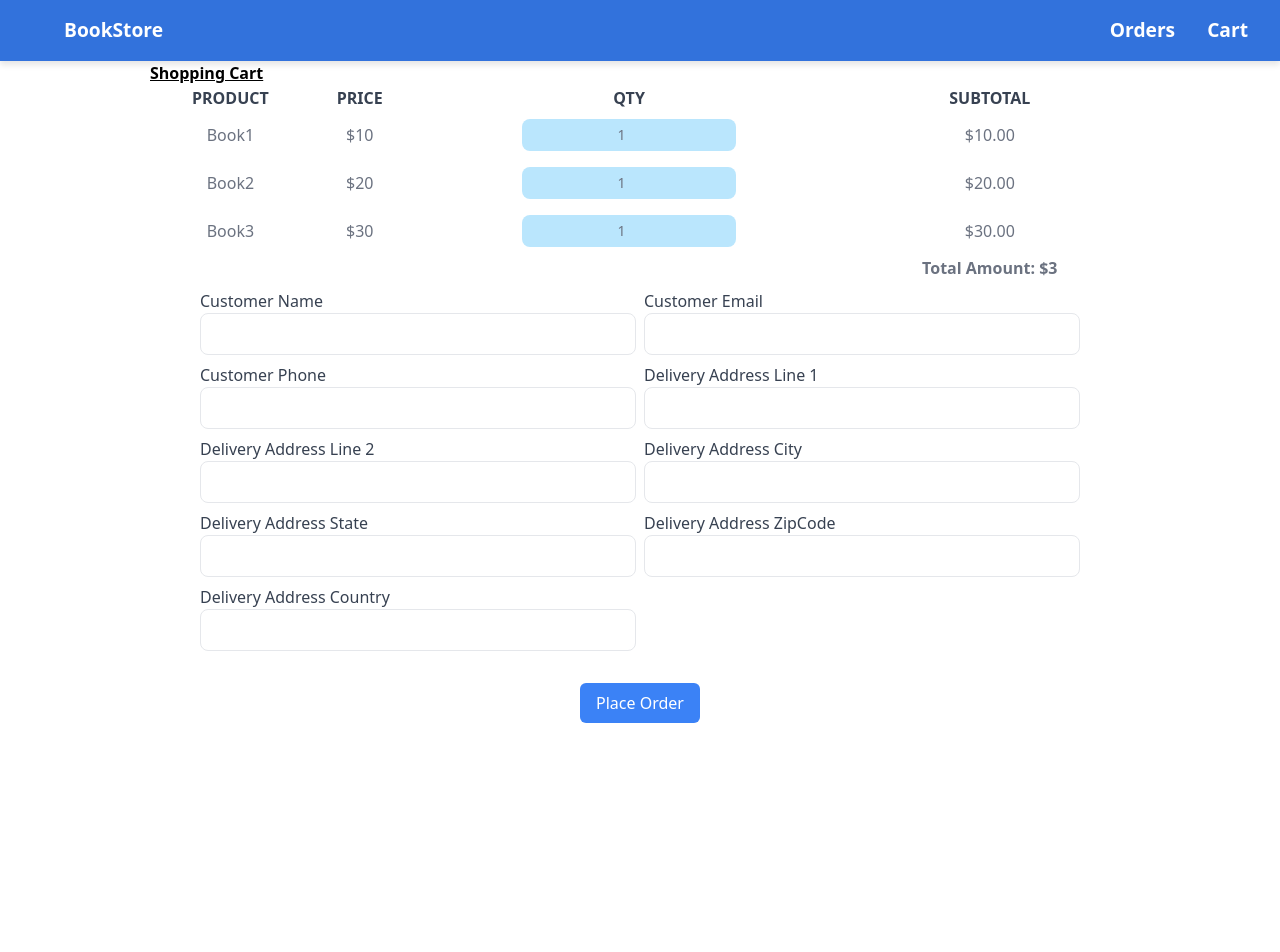
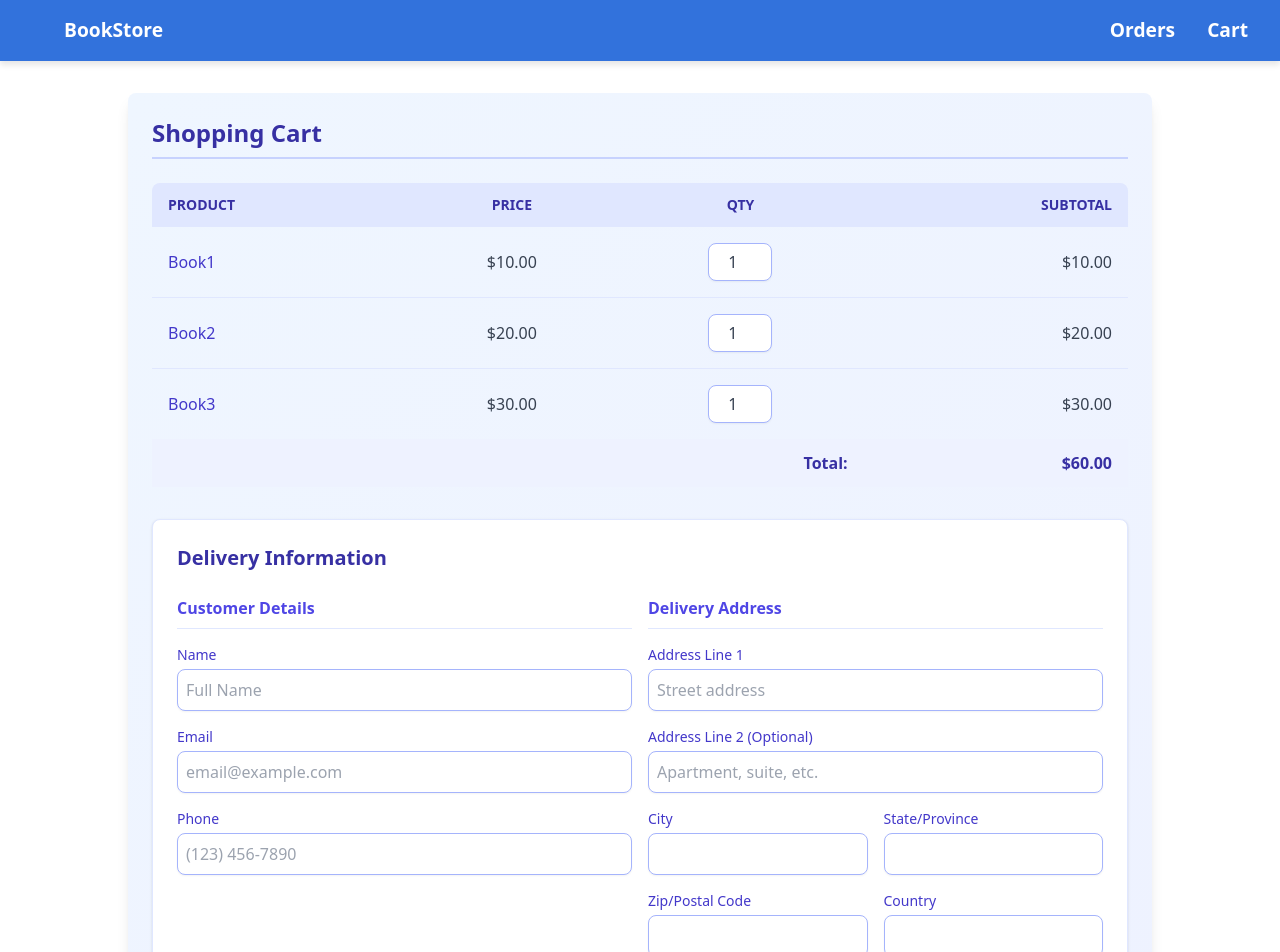
Before and after one commit to Anvesh-kn/bookstore, a React (Vite) app in the folder book-ui/: page /cart in a window 1280 px wide. Shown: the top 952 px of the page. Before the commit the page ends 800 px from the top, so only its background shows below. Built offline with nearby package versions, Linux system fonts and the light colour scheme.

Commit message:
adding styling to cart page better

```diff
--- a/book-ui/src/components/cart/CartComponent.tsx
+++ b/book-ui/src/components/cart/CartComponent.tsx
@@ -7,36 +7,36 @@ function CartComponent() {
         {id: "1", title: "Book1", price: 10, quantity: 1},
         {id: "2", title: "Book2", price: 20, quantity: 1},
         {id: "3", title: "Book3", price: 30, quantity: 1},
-    ];
+];
+    const totalAmount = cartItems.reduce((sum, item) => sum + (item.price * item.quantity), 0);
+
     const cartComponentItems = cartItems.map((cartItem) => {
         return (<CartItemComponent key={cartItem.id} cartItem={cartItem}></CartItemComponent>);
     });
     return (
-        <div className="relative   sm:rounded-lg size-400 mx-[150px]">
-            <h3 className="font-bold underline">Shopping Cart</h3>
-            <div>
-                <table className="table-auto size-full text-gray-500 dark:text-gray-400">
-                    <thead className="text-gray-700 uppercase ">
+        <div className="bg-gradient-to-br from-blue-50 to-indigo-50 p-6 rounded-lg shadow-lg max-w-5xl mx-auto my-8">
+            <h3 className="text-2xl font-bold text-indigo-800 mb-6 pb-2 border-b-2 border-indigo-200">Shopping Cart</h3>
+            <div className="overflow-x-auto">
+                <table className="w-full text-gray-700 mb-8">
+                    <thead className="bg-indigo-100 text-indigo-800 uppercase text-sm">
                     <tr>
-                        <th>Product</th>
-                        <th>Price</th>
-                        <th>Qty</th>
-                        <th>Subtotal</th>
+                        <th className="py-3 px-4 rounded-tl-lg text-left">Product</th>
+                        <th className="py-3 px-4 text-center">Price</th>
+                        <th className="py-3 px-4 text-center">Qty</th>
+                        <th className="py-3 px-4 rounded-tr-lg text-right">Subtotal</th>
                     </tr>
                     </thead>
-                    <tbody>
+                    <tbody className="divide-y divide-indigo-100">
                     {cartComponentItems}
                     </tbody>
                     <tfoot>
-                    <tr>
-                        <th></th>
-                        <th></th>
-                        <th></th>
-                        <th>Total Amount: ${3}</th>
+                    <tr className="bg-indigo-50">
+                        <th colSpan={2} className="py-3 px-4"></th>
+                        <th className="py-3 px-4 text-right font-bold text-indigo-800">Total:</th>
+                        <th className="py-3 px-4 text-right font-bold text-indigo-800">${totalAmount.toFixed(2)}</th>
                     </tr>
                     </tfoot>
                 </table>
-
             </div>
             <CartFormComponent/>
         </div>
--- a/book-ui/src/components/cart/CartFormComponent.tsx
+++ b/book-ui/src/components/cart/CartFormComponent.tsx
@@ -6,54 +6,74 @@ function CartFormComponent() {
         deliveryAddress: {addressLine1: "", addressLine2: "", city: "", state: "", zipCode: "", country: ""},
     });
 
+    const inputClass = "w-full p-2 border border-indigo-300 rounded-lg text-gray-700"+
+    "focus:ring-2 focus:ring-indigo-500 focus:border-indigo-500"+
+    "bg-white shadow-sm";
+    const labelClass = "block text-indigo-700 font-medium mb-1 text-sm";
+    return (
+        <div className="bg-white p-6 rounded-lg shadow border border-indigo-100">
+            <h4 className="text-xl font-bold text-indigo-800 mb-6">Delivery Information</h4>
+            <form className="space-y-6">
+                <div className="grid grid-cols-1 md:grid-cols-2 gap-4">
+                    <div className="space-y-4">
+                        <h5 className="font-semibold text-indigo-600 pb-2 border-b border-indigo-100">Customer Details</h5>
+                        <div>
+                            <label className={labelClass}>Name</label>
+                            <input type="text" className={inputClass} value={formData.customer.name} placeholder="Full Name"/>
+                        </div>
+                        <div>
+                            <label className={labelClass}>Email</label>
+                            <input type="email" className={inputClass} value={formData.customer.email} placeholder="email@example.com"/>
+                        </div>
+                        <div>
+                            <label className={labelClass}>Phone</label>
+                            <input type="text" className={inputClass} value={formData.customer.phone} placeholder="(123) 456-7890"/>
+                        </div>
+                    </div>
 
-    const inputClass = " p-2 border rounded-lg focus:ring-2 focus:ring-blue-400 ";
-    const labelClass = "block text-gray-700 font-medium";
-    const gridClass = "grid grid-cols-2 justify-center gap-2";
-    const gridDivClass = "grid ";
-    return (
-        <div className="max-w-4xl mx-auto p-2">
-            <form className="grid grid-row gap-4">
-                <div className={gridClass}>
-                    <div className={gridDivClass}>
-                        <label className={labelClass}>Customer Name</label>
-                        <input type="text" className={inputClass} value={formData.customer.name}/>
+                    <div className="space-y-4">
+                        <h5 className="font-semibold text-indigo-600 pb-2 border-b border-indigo-100">Delivery Address</h5>
+                        <div>
+                            <label className={labelClass}>Address Line 1</label>
+                            <input type="text" className={inputClass} value={formData.deliveryAddress.addressLine1} placeholder="Street address"/>
                         </div>
-                    <div className={gridDivClass}>
-                        <label className={labelClass}>Customer Email</label>
-                        <input type="email" className={inputClass} value={formData.customer.email}/>
+                        <div>
+                            <label className={labelClass}>Address Line 2 (Optional)</label>
+                            <input type="text" className={inputClass} value={formData.deliveryAddress.addressLine2} placeholder="Apartment, suite, etc."/>
                         </div>
-                    <div className={gridDivClass}>
-                        <label className={labelClass}>Customer Phone</label>
-                        <input type="text" className={inputClass} value={formData.customer.phone}/>
-                    </div>
-                    <div className={gridDivClass}>
-                        <label className={labelClass}>Delivery Address Line 1</label>
-                        <input type="text" className={inputClass} value={formData.deliveryAddress.addressLine1}/>
-                    </div>
-                    <div className={gridDivClass}>
-                        <label className={labelClass}>Delivery Address Line 2</label>
-                        <input type="text" className={inputClass} value={formData.deliveryAddress.addressLine2}/>
-                    </div>
-                    <div className={gridDivClass}>
-                        <label className={labelClass}>Delivery Address City</label>
+                        <div className="grid grid-cols-2 gap-4">
+                            <div>
+                                <label className={labelClass}>City</label>
                                 <input type="text" className={inputClass} value={formData.deliveryAddress.city}/>
                             </div>
-                    <div className={gridDivClass}>
-                        <label className={labelClass}>Delivery Address State</label>
+                            <div>
+                                <label className={labelClass}>State/Province</label>
                                 <input type="text" className={inputClass} value={formData.deliveryAddress.state}/>
                             </div>
-                    <div className={gridDivClass}>
-                        <label className={labelClass}>Delivery Address ZipCode</label>
+                        </div>
+                        <div className="grid grid-cols-2 gap-4">
+                            <div>
+                                <label className={labelClass}>Zip/Postal Code</label>
                                 <input type="text" className={inputClass} value={formData.deliveryAddress.zipCode}/>
                             </div>
-                    <div className={gridDivClass}>
-                        <label className={labelClass}>Delivery Address Country</label>
+                            <div>
+                                <label className={labelClass}>Country</label>
                                 <input type="text" className={inputClass} value={formData.deliveryAddress.country}/>
                             </div>
                         </div>
-                <div className="flex justify-center  p-4">
-                    <button type="submit" className="bg-blue-500 text-white px-4 py-2 rounded-md">Place Order</button>
+                    </div>
+                </div>
+
+                <div className="pt-4 flex justify-center">
+                    <button
+                        type="submit"
+                        className="bg-indigo-600 hover:bg-indigo-700 text-white font-medium py-2 px-6 rounded-lg
+                                 shadow-md hover:shadow-lg transition-all duration-200 flex items-center">
+                        <span>Place Order</span>
+                        <svg xmlns="http://www.w3.org/2000/svg" className="h-5 w-5 ml-2" viewBox="0 0 20 20" fill="currentColor">
+                            <path fillRule="evenodd" d="M10.293 5.293a1 1 0 011.414 0l4 4a1 1 0 010 1.414l-4 4a1 1 0 01-1.414-1.414L12.586 11H5a1 1 0 110-2h7.586l-2.293-2.293a1 1 0 010-1.414z" clipRule="evenodd" />
+                        </svg>
+                    </button>
                 </div>
             </form>
         </div>
--- a/book-ui/src/components/cart/CartItemComponent.tsx
+++ b/book-ui/src/components/cart/CartItemComponent.tsx
@@ -1,5 +1,4 @@
 import CartItem from "../../domain/CartItem.ts";
-import styles from "./CartItemComponent.module.css";
 
 function cartItemComponent(props: { cartItem: CartItem }) {
     const cartItem = props.cartItem;
@@ -9,19 +8,23 @@ function cartItemComponent(props: { cartItem: CartItem }) {
     }
 
     return (
-        <tr className={styles.cartTable} key={cartItem.id}>
-            <td className="text-center">{cartItem.title}</td>
-            <td className="text-center" >${cartItem.price}</td>
-            <td className="flex justify-center items-center h-12">
+        <tr className="hover:bg-blue-50 transition-colors duration-150" key={cartItem.id}>
+            <td className="py-4 px-4 text-left font-medium text-indigo-700">{cartItem.title}</td>
+            <td className="py-4 px-4 text-center">${cartItem.price.toFixed(2)}</td>
+            <td className="py-4 px-4">
+                <div className="flex justify-center">
                     <input
-                    className="  text-center border-gray-300  text-sm rounded-lg focus:ring-blue-500 focus:border-blue-500 block p-1.5 bg-sky-200 dark:border-gray-600 dark:placeholder-gray-400 dark:text-white dark:focus:ring-blue-500 dark:focus:border-blue-500"
+                        className="w-16 text-center border border-indigo-300 rounded-lg
+                                focus:ring-2 focus:ring-indigo-500 focus:border-indigo-500
+                                bg-white p-1.5 shadow-sm"
                         type="number"
                         min="0"
                         value={cartItem.quantity}
                         onChange={(e) => updateQuantity(cartItem.id, parseInt(e.target.value))}
                     />
+                </div>
             </td>
-            <td className="text-center">${(cartItem.price * cartItem.quantity).toFixed(2)}</td>
+            <td className="py-4 px-4 text-right font-medium">${(cartItem.price * cartItem.quantity).toFixed(2)}</td>
         </tr>
     );
 }
```
Lines whose indentation alone changed are shown as unchanged.
